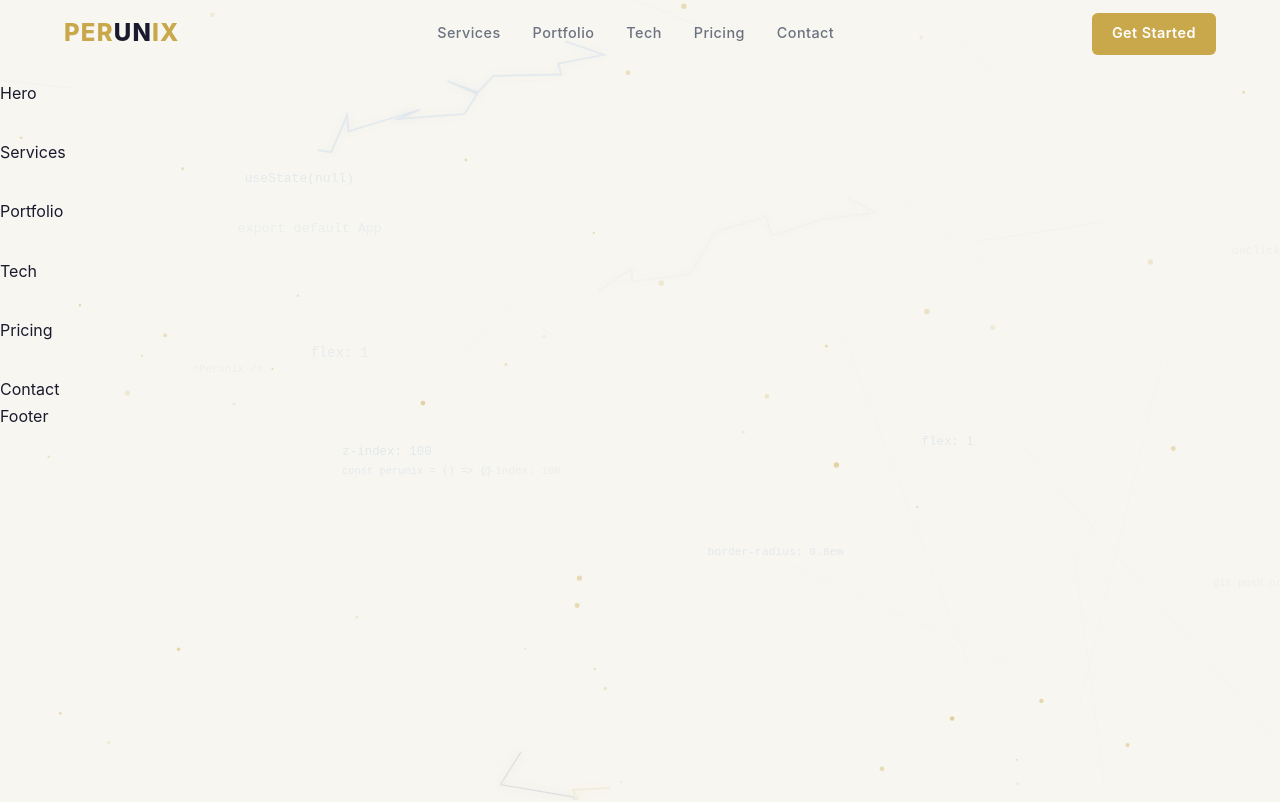
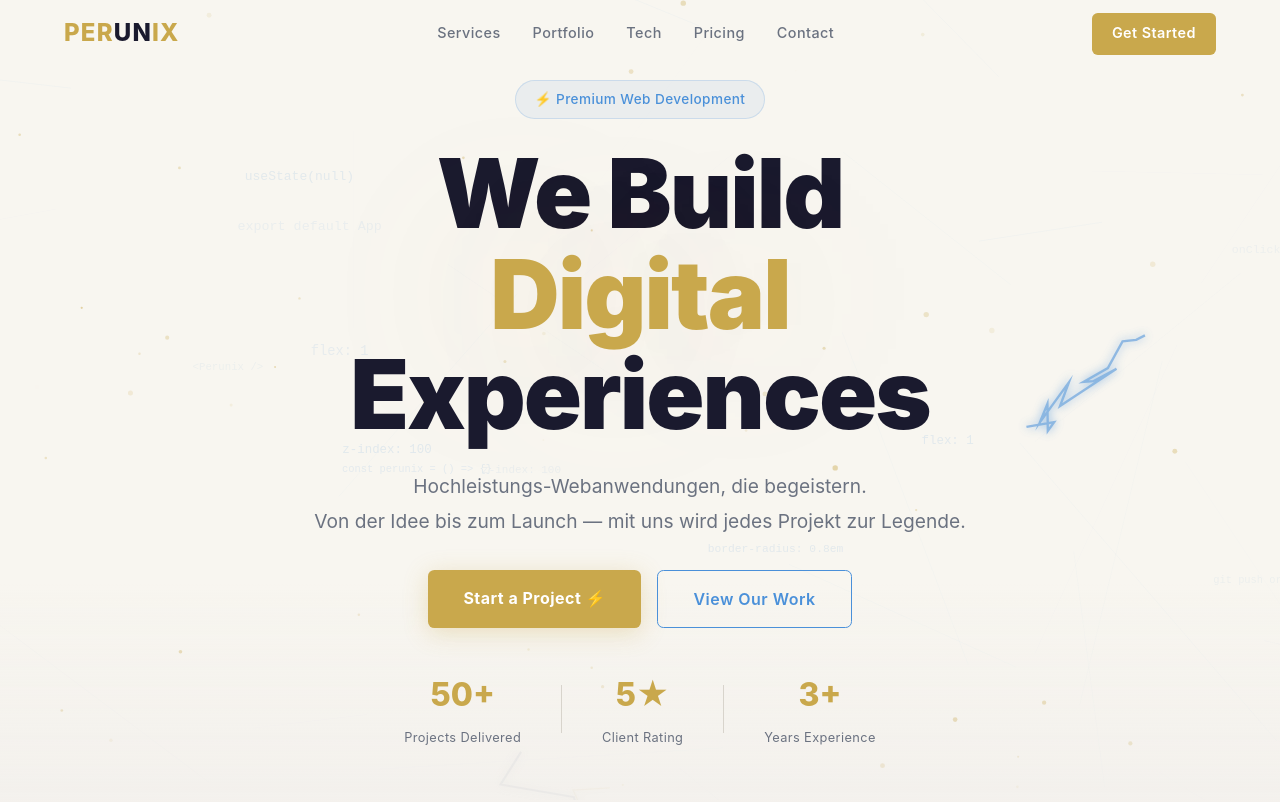
Before and after one commit to login-nigol/perunix, a React (Vite) app: page / in a window 1280 px wide. Shown: the top 802 px of the page. Built offline with nearby package versions, Linux system fonts and the light colour scheme.

Commit message:
feat: add HeroSection with Framer Motion animations

```diff
--- a/src/components/landing/HeroSection.jsx
+++ b/src/components/landing/HeroSection.jsx
@@ -1,2 +1,125 @@
-function HeroSection() { return <section>Hero</section> }
+/* ===================== HERO SECTION ===================== */
+/* Компонент: HeroSection.jsx                              */
+/* Главный экран — первое что видит пользователь           */
+/* Framer Motion анимации + звук + вибрация на CTA         */
+
+import { motion } from 'framer-motion'
+import { useSound } from '../../hooks/useSound'
+import { useVibrate } from '../../hooks/useVibrate'
+import styles from './HeroSection.module.css'
+
+/* Варианты анимации для Framer Motion */
+/* Каждый элемент появляется снизу вверх с задержкой */
+const fadeUp = (delay = 0) => ({
+    initial: { opacity: 0, y: 40 },
+    animate: { opacity: 1, y: 0 },
+    transition: { duration: 0.7, delay, ease: 'easeOut' },
+})
+
+function HeroSection() {
+    /* Хуки звука и вибрации */
+    const { playThunder } = useSound()
+    const { vibrateThunder } = useVibrate()
+
+    /* Обработчик клика на CTA — звук + вибрация */
+    const handleCta = () => {
+        playThunder()
+        vibrateThunder()
+    }
+
+    return (
+        /* Секция на весь экран с id для якорной ссылки */
+        <section className={styles.hero} id="hero">
+            <div className={styles.container}>
+
+                {/* Верхний лейбл — появляется первым */}
+                <motion.div {...fadeUp(0.1)} className={styles.badge}>
+                    ⚡ Premium Web Development
+                </motion.div>
+
+                {/* Главный заголовок — самый крупный элемент */}
+                <motion.h1 {...fadeUp(0.3)} className={styles.title}>
+                    We Build
+                    <br />
+                    {/* Золотой акцент на ключевом слове */}
+                    <span className={styles.accent}>Digital</span>
+                    <br />
+                    Experiences
+                </motion.h1>
+
+                {/* Подзаголовок с описанием */}
+                <motion.p {...fadeUp(0.5)} className={styles.subtitle}>
+                    Hochleistungs-Webanwendungen, die begeistern.
+                    <br />
+                    Von der Idee bis zum Launch — mit uns wird jedes Projekt zur Legende.
+                </motion.p>
+
+                {/* Кнопки действий */}
+                <motion.div {...fadeUp(0.7)} className={styles.buttons}>
+
+                    {/* Главная CTA кнопка */}
+
+                    <a href="#contact"
+                        className={styles.btnPrimary}
+                        onClick={handleCta}
+                    >
+                        Start a Project ⚡
+                    </a>
+
+                    {/* Вторичная кнопка */}
+
+                    <a href="#portfolio"
+                        className={styles.btnSecondary}
+                        onClick={handleCta}
+                    >
+                        View Our Work
+                    </a>
+
+                </motion.div>
+
+                {/* Строка со статистикой */}
+                <motion.div {...fadeUp(0.9)} className={styles.stats}>
+
+                    {/* Стат 1 */}
+                    <div className={styles.stat}>
+                        <span className={styles.statNumber}>50+</span>
+                        <span className={styles.statLabel}>Projects Delivered</span>
+                    </div>
+
+                    {/* Разделитель */}
+                    <div className={styles.statDivider} />
+
+                    {/* Стат 2 */}
+                    <div className={styles.stat}>
+                        <span className={styles.statNumber}>5★</span>
+                        <span className={styles.statLabel}>Client Rating</span>
+                    </div>
+
+                    {/* Разделитель */}
+                    <div className={styles.statDivider} />
+
+                    {/* Стат 3 */}
+                    <div className={styles.stat}>
+                        <span className={styles.statNumber}>3+</span>
+                        <span className={styles.statLabel}>Years Experience</span>
+                    </div>
+
+                </motion.div>
+
+                {/* Скролл индикатор */}
+                <motion.div
+                    {...fadeUp(1.1)}
+                    className={styles.scrollIndicator}
+                    /* Бесконечная анимация вверх-вниз */
+                    animate={{ y: [0, 10, 0] }}
+                    transition={{ duration: 1.5, repeat: Infinity, ease: 'easeInOut' }}
+                >
+                    ↓
+                </motion.div>
+
+            </div>
+        </section>
+    )
+}
+
 export default HeroSection
--- /dev/null
+++ b/src/components/landing/HeroSection.module.css
@@ -0,0 +1,182 @@
+/* ===================== HERO SECTION ===================== */
+/* Компонент: HeroSection.jsx                              */
+
+/* Секция на весь экран — центрируем контент */
+.hero {
+  min-height: 100vh;
+  display: flex;
+  align-items: center;
+  justify-content: center;
+  text-align: center;
+  padding: 0em 0.5em 5em;
+  /* Лёгкий градиент снизу — плавный переход к следующей секции */
+  background: linear-gradient(
+    to bottom,
+    transparent 60%,
+    rgba(239, 236, 234, 0.8) 100%
+  );
+  /* Поверх canvas */
+  position: relative;
+  z-index: 1;
+}
+
+/* ===================== КОНТЕЙНЕР ===================== */
+/* Ограничиваем ширину контента */
+.container {
+  max-width: 50em;
+  display: flex;
+  flex-direction: column;
+  align-items: center;
+  gap: 1.5em;
+}
+
+/* ===================== BADGE ===================== */
+/* Лейбл над заголовком */
+.badge {
+  font-size: 0.85em;
+  font-weight: 500;
+  color: var(--clr-blue);
+  background-color: rgba(74, 144, 217, 0.08);
+  border: 0.05em solid rgba(74, 144, 217, 0.2);
+  border-radius: 2em;
+  padding: 0.5em 1.4em;
+  letter-spacing: 0.03em;
+}
+
+/* ===================== ЗАГОЛОВОК ===================== */
+.title {
+  font-size: clamp(3em, 8vw, 6em);
+  font-weight: 900;
+  line-height: 1.05;
+  letter-spacing: -0.02em;
+  color: var(--clr-text);
+}
+
+/* Золотой акцент в заголовке */
+.accent {
+  color: var(--clr-gold);
+  /* Лёгкая тень для глубины */
+  text-shadow: 0 0 2em rgba(201, 168, 76, 0.3);
+}
+
+/* ===================== ПОДЗАГОЛОВОК ===================== */
+.subtitle {
+  font-size: clamp(1em, 2vw, 1.2em);
+  color: var(--clr-muted);
+  max-width: 36em;
+  line-height: 1.8;
+}
+
+/* ===================== КНОПКИ ===================== */
+.buttons {
+  display: flex;
+  gap: 1em;
+  flex-wrap: wrap;
+  justify-content: center;
+  margin-top: 0.5em;
+}
+
+/* Главная кнопка — золотая */
+.btnPrimary {
+  font-size: 1em;
+  font-weight: 700;
+  padding: 0.9em 2.2em;
+  border-radius: var(--radius-btn);
+  background-color: var(--clr-gold);
+  color: #fff;
+  letter-spacing: 0.03em;
+  transition: var(--transition);
+  box-shadow: 0 0.3em 1.5em rgba(201, 168, 76, 0.3);
+}
+
+.btnPrimary:hover {
+  background-color: var(--clr-gold-dark);
+  transform: translateY(-0.15em);
+  box-shadow: 0 0.5em 2em rgba(201, 168, 76, 0.4);
+}
+
+/* Вторичная кнопка — голубая рамка */
+.btnSecondary {
+  font-size: 1em;
+  font-weight: 600;
+  padding: 0.9em 2.2em;
+  border-radius: var(--radius-btn);
+  border: 0.05em solid var(--clr-blue);
+  color: var(--clr-blue);
+  letter-spacing: 0.03em;
+  transition: var(--transition);
+}
+
+.btnSecondary:hover {
+  background-color: var(--clr-blue);
+  color: #fff;
+  transform: translateY(-0.15em);
+}
+
+/* ===================== СТАТИСТИКА ===================== */
+/* Строка с цифрами для доверия */
+.stats {
+  display: flex;
+  align-items: center;
+  gap: 2.5em;
+  margin-top: 1em;
+  flex-wrap: wrap;
+  justify-content: center;
+}
+
+/* Один блок статистики */
+.stat {
+  display: flex;
+  flex-direction: column;
+  align-items: center;
+  gap: 0.3em;
+}
+
+/* Цифра */
+.statNumber {
+  font-size: 2em;
+  font-weight: 800;
+  color: var(--clr-gold);
+}
+
+/* Подпись */
+.statLabel {
+  font-size: 0.8em;
+  color: var(--clr-muted);
+  letter-spacing: 0.03em;
+}
+
+/* Вертикальный разделитель */
+.statDivider {
+  width: 0.05em;
+  height: 3em;
+  background-color: var(--clr-border);
+}
+
+/* ===================== СКРОЛЛ ИНДИКАТОР ===================== */
+/* Стрелка вниз — анимируется бесконечно */
+.scrollIndicator {
+  font-size: 1.5em;
+  color: var(--clr-muted);
+  margin-top: 1em;
+  opacity: 0.5;
+}
+
+/* ===================== АДАПТИВ ===================== */
+@media (max-width: 48em) {
+  /* На мобилке скрываем разделители статистики */
+  .statDivider {
+    display: none;
+  }
+
+  /* Кнопки на всю ширину */
+  .buttons {
+    flex-direction: column;
+    width: 100%;
+  }
+
+  .btnPrimary,
+  .btnSecondary {
+    text-align: center;
+  }
+}
```
Also changed, not shown: src/components/ui/Bug.jsx (added).
